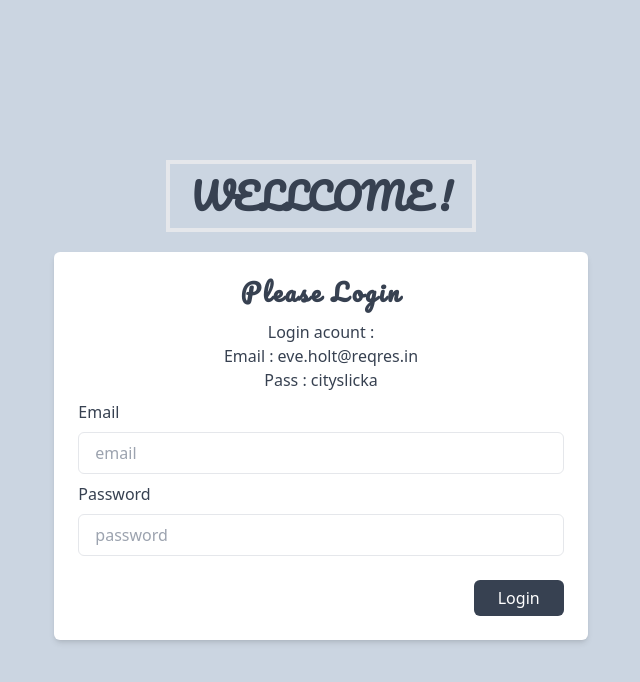
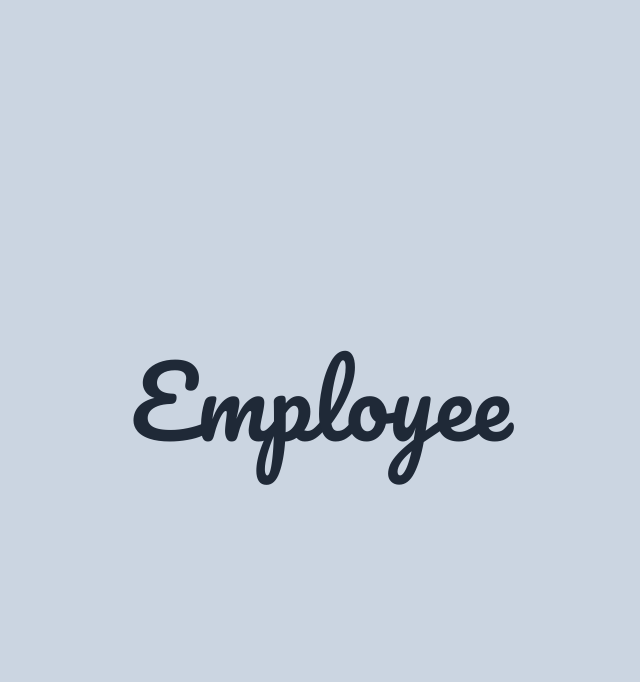
Before and after one commit to rizalyoga/vhiwebTS, a React (Create React App) app: page /cover in a window 1280 px wide. Before the commit this address led to /. Shown: the top 682 px of the page, without its empty margins (319-959 px from the left). Built offline with nearby package versions, Linux system fonts and the light colour scheme.

Commit message:
add cover

```diff
--- a/src/App.jsx
+++ b/src/App.jsx
@@ -4,6 +4,7 @@ import Home from "./pages/Home/Home";
 import Users from "./pages/Users/Users";
 import UsersDetail from "./pages/Users/DetailUser";
 import NotFoundPage from "./pages/404/NotFound";
+import Cover from "./pages/Cover/Cover";
 import Navbar from "./components/Navbar/Navbar";
 import Footer from "./components/Footer/Footer";
 
@@ -13,6 +14,7 @@ function App() {
       <Navbar />
       <Routes>
         <Route path="/" element={<Home />} />
+        <Route path="/cover" element={<Cover />} />
         <Route path="/users" element={<Users />} />
         <Route path="/users/:id" element={<UsersDetail />} />
         <Route path="*" element={<NotFoundPage />} />
--- /dev/null
+++ b/src/pages/Cover/Cover.jsx
@@ -0,0 +1,11 @@
+import React from "react";
+
+const Cover = () => {
+  return (
+    <div className="flex justify-center items-center min-h-screen bg-slate-300">
+      <h1 className="font-logo text-8xl text-gray-800">Employee</h1>
+    </div>
+  );
+};
+
+export default Cover;
```
